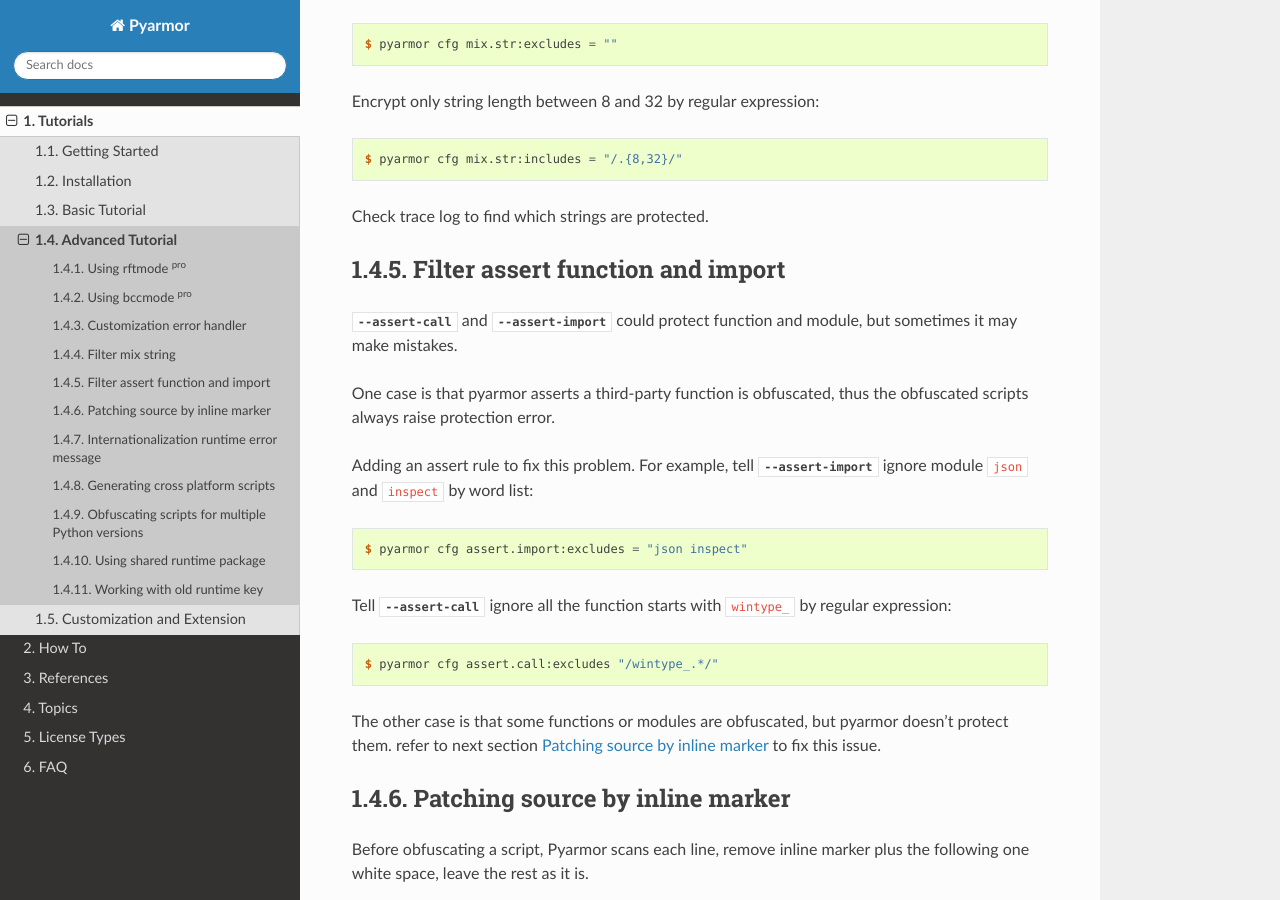
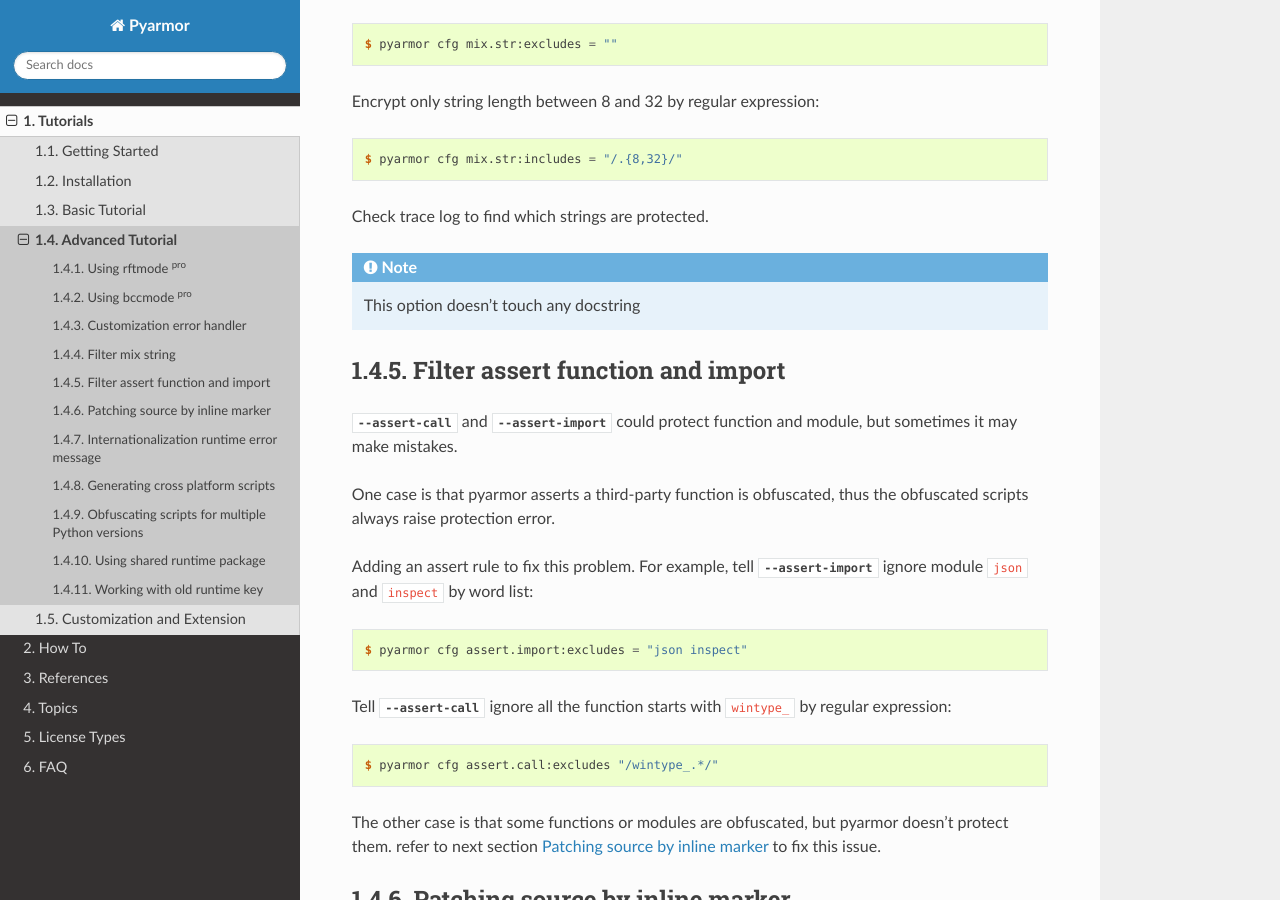
Before and after one commit to dashingsoft/pyarmor, a Sphinx documentation site: the page built from docs/tutorial/advanced.rst, in a window 1280 px wide and 900 px high, scrolled down 6029 px. Built offline with Sphinx 7.4.7 and the Read the Docs theme 3.1.0, drawn with Linux system fonts in a browser that asks for light colours.

Commit message:
Note --mix-str doesn't touch docstring

```diff
--- a/docs/reference/man.rst
+++ b/docs/reference/man.rst
@@ -543,6 +543,8 @@
 .. option:: --mix-str
 
             Mix the string constant in scripts :sup:`basic`
+
+            This option doesn't touch any docstring
 
 It may reduce performance if there are too many strings, in this case, only mix important strings by filter.
 
--- a/docs/tutorial/advanced.rst
+++ b/docs/tutorial/advanced.rst
@@ -252,6 +252,10 @@
 
 Check trace log to find which strings are protected.
 
+.. note::
+
+   This option doesn't touch any docstring
+
 Filter assert function and import
 =================================
 
```
